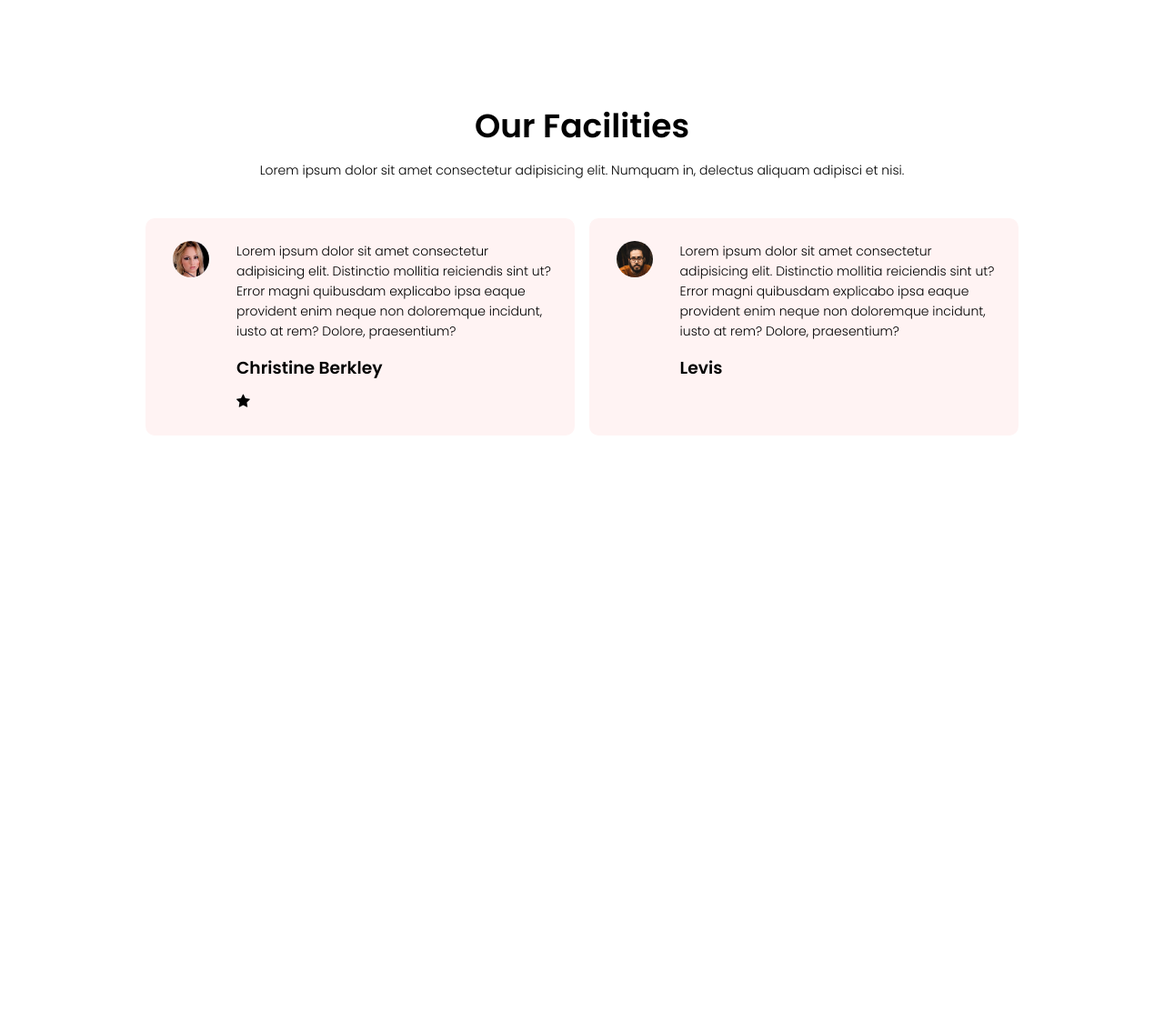
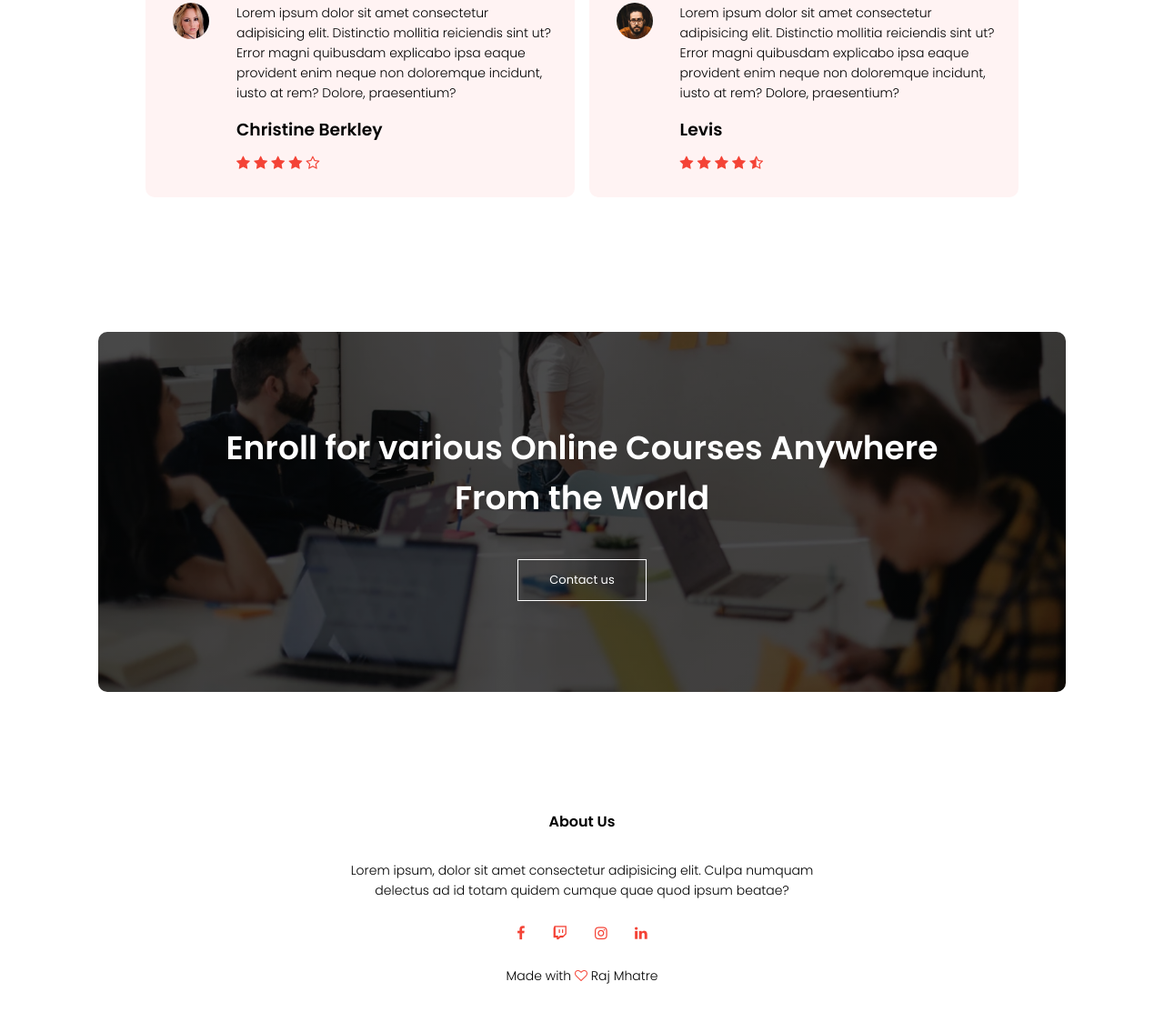
Before and after one commit to pool22110/Vanilla_site, a plain HTML site: page index.html in a window 1280 px wide. Shown: the part 2861-3985 px from the top of the page at 91% size. Before the commit the page ends 3420 px from the top, so only its background shows below. Drawn offline with Linux system fonts and the light colour scheme.

Commit message:
compleated Home page stated working on about us page

```diff
--- a/index.html
+++ b/index.html
@@ -158,6 +158,10 @@
             </p>
             <h3>Christine Berkley</h3>
             <i class="fa fa-star"></i>
+            <i class="fa fa-star"></i>
+            <i class="fa fa-star"></i>
+            <i class="fa fa-star"></i>
+            <i class="fa fa-star-o"></i>
           </div>
         </div>
         <div class="testimonial-col">
@@ -169,12 +173,38 @@
               explicabo ipsa eaque provident enim neque non doloremque incidunt,
               iusto at rem? Dolore, praesentium?
             </p>
-            <h3>Levis </h3>
+            <h3>Levis</h3>
+            <i class="fa fa-star"></i>
+            <i class="fa fa-star"></i>
+            <i class="fa fa-star"></i>
+            <i class="fa fa-star"></i>
+            <i class="fa fa-star-half-full"></i>
           </div>
         </div>
+      </div>
+    </section>
 
+    <!-- call to action-------------- -->
+    <section class="cta">
+      <h1>Enroll for various Online Courses Anywhere <br />From the World</h1>
+      <a href="" class="hero-btn">Contact us</a>
+    </section>
 
+    <!-- Footer---------------------- -->
+    <section class="footer">
+      <h4>About Us</h4>
+      <p>
+        Lorem ipsum, dolor sit amet consectetur adipisicing elit. Culpa numquam
+        <br>delectus ad id totam quidem cumque quae quod ipsum beatae?
+      </p>
+      <div class="icons">
+        <i class="fa fa-facebook"></i>
+        <i class="fa fa-twitch"></i>
+        <i class="fa fa-instagram"></i>
+        <i class="fa fa-linkedin"></i>
       </div>
+      <p>Made with  <i class="fa fa-heart-o"> </i> Raj Mhatre
+      </p>
     </section>
 
     <!-- JavaScript to Toggle menu -->
--- a/style.css
+++ b/style.css
@@ -192,7 +192,7 @@ h3{
 .campus-col{
     flex-basis: 32%;
     border-radius: 10px;
-    margin-bottom: 30%;
+    margin-bottom:10%;
     position: relative;
     overflow: hidden;
 }
@@ -240,7 +240,7 @@ h3{
     width: 80%;
     margin: auto;
     text-align: center;
-    padding-top: 80px;
+    padding-top: 10px;
 }
 
 .facilities-col{
@@ -301,3 +301,69 @@ h3{
     margin-top: 15px;
     text-align: left;
 }
+
+.testimonial-col .fa{
+    color: #f44336;
+}
+@media(max-width:700px){
+    .testimonial-col img{
+
+        margin-left: 0px;
+        margin-right: 15px;
+
+    }
+
+}
+
+/* cta------------------------- */
+
+.cta{
+    margin: 100px auto;
+    width: 80%;
+    background-image: linear-gradient(rgba(0,0,0,0.7),rgba(0,0,0,0.7)),url(eduford_img/banner2.jpg);
+    background-position: center;
+    background-size: cover;
+    border-radius: 10px;
+    text-align: center;
+    padding: 100px 20px;
+
+}
+.cta h1{
+    color: white;
+    margin-bottom: 40px;
+    padding: 0;
+}
+
+@media(max-width:700px){
+    .cta h1{
+        font-size: 24px;
+    }
+}
+
+/* footer---------------- */
+
+.footer{
+    width: 100%;
+    text-align: center;
+    padding: 30px 0;
+}
+
+.footer h4{
+    margin-bottom: 25px;
+    margin-bottom: 20px;
+    font-weight: 600;
+}
+
+.icons .fa{
+    color: #f44336;
+    margin: 0 13px;
+    cursor: pointer;
+    padding: 18px 0;
+
+}
+.fa-heart-o{
+   color: #f44336;
+}
+
+
+/* About us page------------------------------ */
```
Also changed, not shown: about.html (added, +75 -0 lines).
